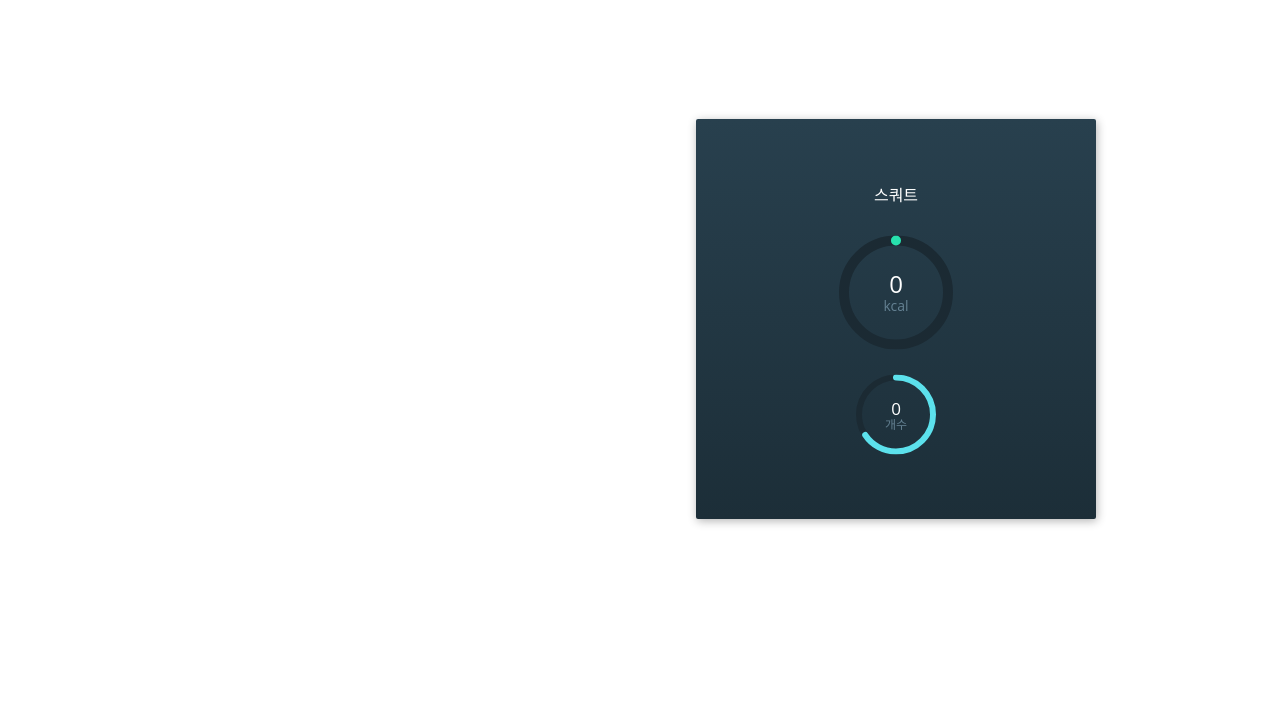
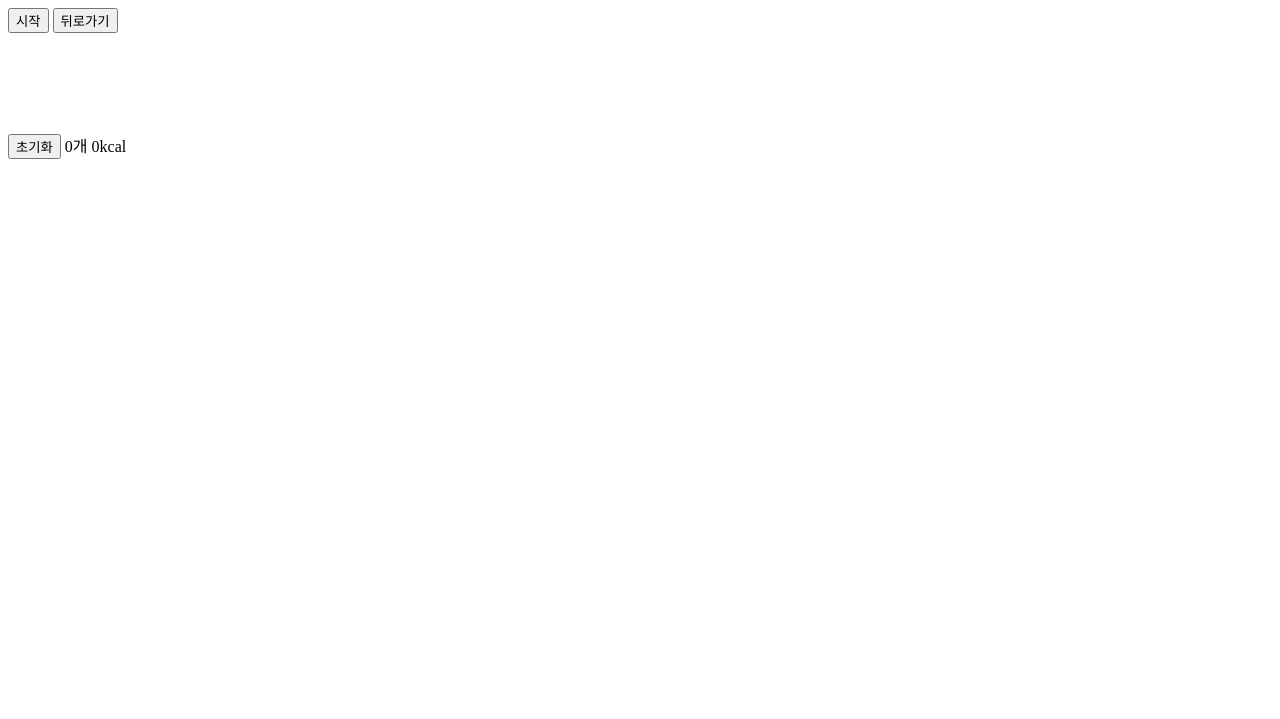
Before and after one commit to gichangee/AI-health, a plain HTML site: page squat.html in a window 1280 px wide. Shown: the part 81-800 px from the top of the page. Drawn offline with nearby package versions, Linux system fonts and the light colour scheme.

Commit message:
layout change

```diff
--- a/squat.html
+++ b/squat.html
@@ -6,13 +6,37 @@
     <meta name="viewport" content="width=device-width, initial-scale=1.0">
     <title>AI 헬스 트레이너</title>
     <link rel="stylesheet" href="style_squat.css">
+
 </head>
 <body>
 
-<div>스쿼트</div>
-<button type="button" onclick="init()">Start</button>
+<h1>스쿼트</h1>
+
+<div class="find-btn">
+    <button type="button" class="find-btn1" onclick="init()">시작</button>
+    <button type="button" class="find-btn1" onclick="location.href='index.html'">뒤로가기</button>
+</div>
+
+
+
+
 <div><canvas id="canvas"></canvas></div>
 <div id="label-container"></div>
+
+ <!-- jquery cdn -->
+<script src="https://code.jquery.com/jquery-3.6.3.js"
+integrity="sha256-nQLuAZGRRcILA+6dMBOvcRh5Pe310sBpanc6+QBmyVM="
+crossorigin="anonymous"></script>
+
+
+<div id="container">
+    <button id="reset">초기화</button>
+    <span>0</span>개
+    <span2>0</span2>kcal
+
+</div>
+
+
 <script src="https://cdn.jsdelivr.net/npm/@tensorflow/tfjs@1.3.1/dist/tf.min.js"></script>
 <script src="https://cdn.jsdelivr.net/npm/@teachablemachine/pose@0.8/dist/teachablemachine-pose.min.js"></script>
 <script type="text/javascript">
@@ -60,7 +84,7 @@
 
     //추가
     var status = "stand"
-    var count = 0
+
 
     async function predict() {
         // Prediction #1: run input through posenet
@@ -70,25 +94,42 @@
         const prediction = await model.predict(posenetOutput);
 
         //추가
+        let container = document.querySelector('#container');
+        const number = container.querySelector('span');
+        const number2 = container.querySelector('span2');
 
-        if (prediction[0].probability.toFixed(2) > 0.90) {
-                if (status == "squat") {
-                    count++
+        if (prediction[0].probability.toFixed(2) > 0.90)
+        {
+                if (status == "squat")
+                {
+
+                    let count = Number(number.textContent)
+                    count++;
+                    number.textContent = count;
+
+                    let count2 = Number(number2.textContent)
+                    count2=count2+0.43;
+                    number2.textContent = count2;
+
                     var audio = new Audio(count % 10 + '.mp3');
                     audio.play();
+
                 }
                 status = "stand"
-            } else if (prediction[1].probability.toFixed(2) == 1.00) {
+        }
+        else if (prediction[1].probability.toFixed(2) == 1.00)
+        {
                 status = "squat"
-            } else if (prediction[2].probability.toFixed(2) == 1.00) {
-                if (status == "squat" || status == "stand") {
+        }
+        else if (prediction[2].probability.toFixed(2) == 1.00)
+        {
+                if (status == "squat" || status == "stand")
+                {
                     var audio = new Audio('bent.mp3');
                     audio.play();
                 }
                 status = "bent"
-            }
-
-
+        }
 
 
         for (let i = 0; i < maxPredictions; i++) {
@@ -115,34 +156,24 @@
 </script>
 
 
-<div class="frame">
-    <div class="center">
-      <div class="headline">
-              <div class="small">스쿼트 </div>
-          </div>
-          <div class="circle-big">
-              <div class="text">
-                  0<div class="small">kcal</div>
-              </div>
-              <svg>
-                  <circle class="bg" cx="57" cy="57" r="52"/>
-                  <circle class="progress" cx="57" cy="57" r="52"/>
-              </svg>
-          </div>
-          <div class="circles-small">
-              <div class="circle-small">
-                  <div class="text">
-                      0<div class="small">개수</div>
-                  </div>
-                  <svg>
-                      <circle class="bg" cx="40" cy="40" r="37"/>
-                      <circle class="progress one" cx="40" cy="40" r="37"/>
-                  </svg>
-              </div>
+<script>
+    let container = document.querySelector('#container');
+    const number = container.querySelector('span');
+    const number2 = container.querySelector('span2');
+    const reset = container.querySelector('#reset');
 
-          </div>
-    </div>
-  </div>
+    reset.addEventListener('click',function(){
+        let count = Number(number.textContent)
+        let count2 = Number(number2.textContent)
+        count = 0;
+        count2 = 0;
+        number.textContent = count;
+        number2.textContent = count2;
+    });
+
+
+</script>
+
 
 </body>
 </html>
--- a/style_squat.css
+++ b/style_squat.css
@@ -1,133 +1,8 @@
-body {
-	font: 24px/30px 'Noto Sans CJK KR', Noto Sans KR, sans-serif
+#canvas{
+    padding-left: 0;
+    padding-right: 0;
+    margin-left: auto;
+    margin-right: auto;
+    display: block;
+    width: 200px;
 }
-@import url(https://fonts.googleapis.com/css?family=Open+Sans:600,400,300);
- .frame {
-	 position: absolute;
-	 top: 50%;
-	 left: 70%;
-	 width: 400px;
-	 height: 400px;
-	 margin-top: -200px;
-	 margin-left: -200px;
-	 border-radius: 2px;
-	 box-shadow: 1px 2px 10px 0px rgba(0, 0, 0, 0.3);
-	 overflow: hidden;
-	 background: #28404e;
-	 background: -moz-linear-gradient(top, #28404e 0%, #1c2e38 100%);
-	 background: -webkit-linear-gradient(top, #28404e 0%, #1c2e38 100%);
-	 background: linear-gradient(to bottom, #28404e 0%, #1c2e38 100%);
-	 filter: progid:DXImageTransform.Microsoft.gradient(startColorstr='#28404e', endColorstr='#1c2e38',GradientType=0);
-	 color: #fff;
-	 font-family: 'Open Sans', Helvetica, sans-serif !important;
-	 -webkit-font-smoothing: antialiased !important;
-	 -moz-osx-font-smoothing: grayscale !important;
-}
- .center {
-	 position: absolute;
-	 top: 50%;
-	 left: 50%;
-	 transform: translate(-50%, -50%);
-}
- .headline {
-	 font-weight: 600;
-	 font-size: 24px;
-	 text-transform: uppercase;
-	 text-align: center;
-	 line-height: 22px;
-}
- .headline .small {
-	 font-weight: 300;
-	 font-size: 16px;
-}
- .circle-big {
-	 position: relative;
-	 width: 114px;
-	 height: 114px;
-	 margin: 30px auto 25px auto;
-}
- .circle-big svg {
-	 width: 114px;
-	 height: 114px;
-}
- .circle-big .bg {
-	 fill: none;
-	 stroke-width: 10px;
-	 stroke: #1b2a33;
-}
- .circle-big .progress {
-	 fill: none;
-	 stroke-width: 10px;
-	 stroke: #27e1ae;
-	 stroke-linecap: round;
-	 stroke-dasharray: 326.56;
-	 stroke-dashoffset: 327;
-	 transform: rotate(-90deg);
-	 transform-origin: 50% 50%;
-	 animation: big 1.5s ease-out;
-}
- .circle-big .text {
-	 position: absolute;
-	 width: 100%;
-	 top: 37px;
-	 font-size: 24px;
-	 text-align: center;
-	 font-weight: 400;
-	 line-height: 22px;
-}
- .circle-big .text .small {
-	 font-size: 14px;
-	 color: #648192;
-}
- .circles-small {
-	 margin: 0 auto;
-	 width: 400px;
-	 height: 80px;
-	 text-align: center;
-}
- .circle-small {
-	 display: inline-block;
-	 position: relative;
-	 width: 80px;
-	 height: 80px;
-	 margin: 0 20px;
-}
- .circle-small svg {
-	 width: 80px;
-	 height: 80px;
-}
- .circle-small .bg {
-	 fill: none;
-	 stroke-width: 6px;
-	 stroke: #1b2a33;
-}
- .circle-small .progress {
-	 fill: none;
-	 stroke-width: 6px;
-	 stroke: #5ce1ec;
-	 stroke-linecap: round;
-	 stroke-dasharray: 232.36;
-	 transform: rotate(-90deg);
-	 transform-origin: 50% 50%;
-}
- .circle-small .progress.one {
-	 stroke-dashoffset: 80;
-	 animation: one 1.5s ease-out;
-}
- .circle-small .progress.two {
-	 stroke-dashoffset: 140;
-	 animation: two 1.5s ease-out;
-}
- .circle-small .text {
-	 position: absolute;
-	 width: 100%;
-	 top: 26px;
-	 font-size: 17px;
-	 text-align: center;
-	 font-weight: 400;
-	 line-height: 16px;
-}
- .circle-small .text .small {
-	 font-size: 12px;
-	 color: #648192;
-}
```
Also changed, not shown: plank.html (+7 -1 lines), pushup.html (+14 -6 lines).
